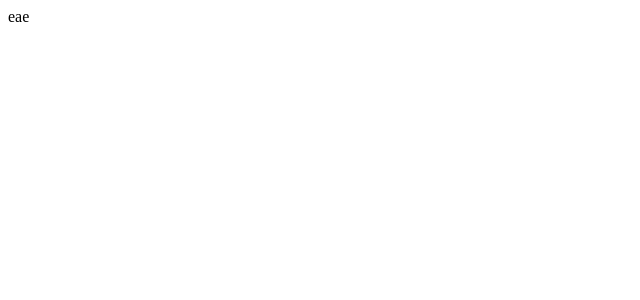
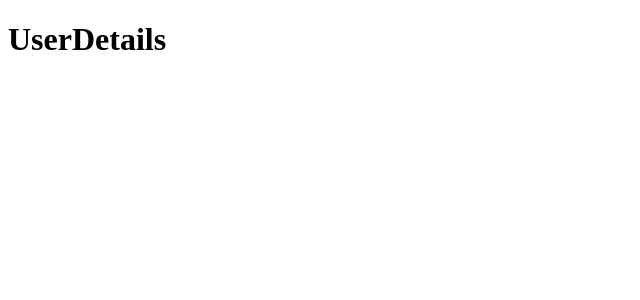
Before and after one commit to gumiranda/node-react-graphql, a React (Create React App) app in the folder client-app/: page /details in a window 1280 px wide. Shown: the top 300 px of the page, without its empty margins (0-640 px from the left). Built offline with nearby package versions, Linux system fonts and the light colour scheme.

Commit message:
fix prettier configuration

```diff
--- a/client-app/src/App.tsx
+++ b/client-app/src/App.tsx
@@ -1,11 +1,13 @@
 import React from 'react';
+import { BrowserRouter } from 'react-router-dom';
+import Routes from './routes';
 
-function App() {
+const App: React.FC = () => {
   return (
-    <div>
-      eae
-    </div>
+    <BrowserRouter>
+      <Routes />
+    </BrowserRouter>
   );
-}
+};
 
 export default App;
--- a/client-app/src/index.tsx
+++ b/client-app/src/index.tsx
@@ -8,7 +8,7 @@ ReactDOM.render(
   <React.StrictMode>
     <App />
   </React.StrictMode>,
-  document.getElementById('root')
+  document.getElementById('root'),
 );
 
 // If you want your app to work offline and load faster, you can change
--- /dev/null
+++ b/client-app/src/pages/Home/Home.tsx
@@ -0,0 +1,7 @@
+import React from 'react';
+
+const Home: React.FC = () => {
+  return <h1>Home</h1>;
+};
+
+export default Home;
--- /dev/null
+++ b/client-app/src/pages/UserDetails/UserDetails.tsx
@@ -0,0 +1,7 @@
+import React from 'react';
+
+const UserDetails: React.FC = () => {
+  return <h1>UserDetails</h1>;
+};
+
+export default UserDetails;
--- /dev/null
+++ b/client-app/src/routes/index.tsx
@@ -0,0 +1,13 @@
+import React from 'react';
+import { Switch, Route } from 'react-router-dom';
+
+import Home from '../pages/Home/Home';
+import UserDetails from '../pages/UserDetails/UserDetails';
+
+const Routes: React.FC = () => (
+  <Switch>
+    <Route path="/" exact component={Home} />
+    <Route path="/details" component={UserDetails} />
+  </Switch>
+);
+export default Routes;
```
Also changed, not shown: client-app/package.json (+5 -2 lines), client-app/src/serviceWorkerRegistration.ts (+8 -4 lines), client-app/.eslintrc.json, 1 other file (tests, documents, lock files or other folders).
